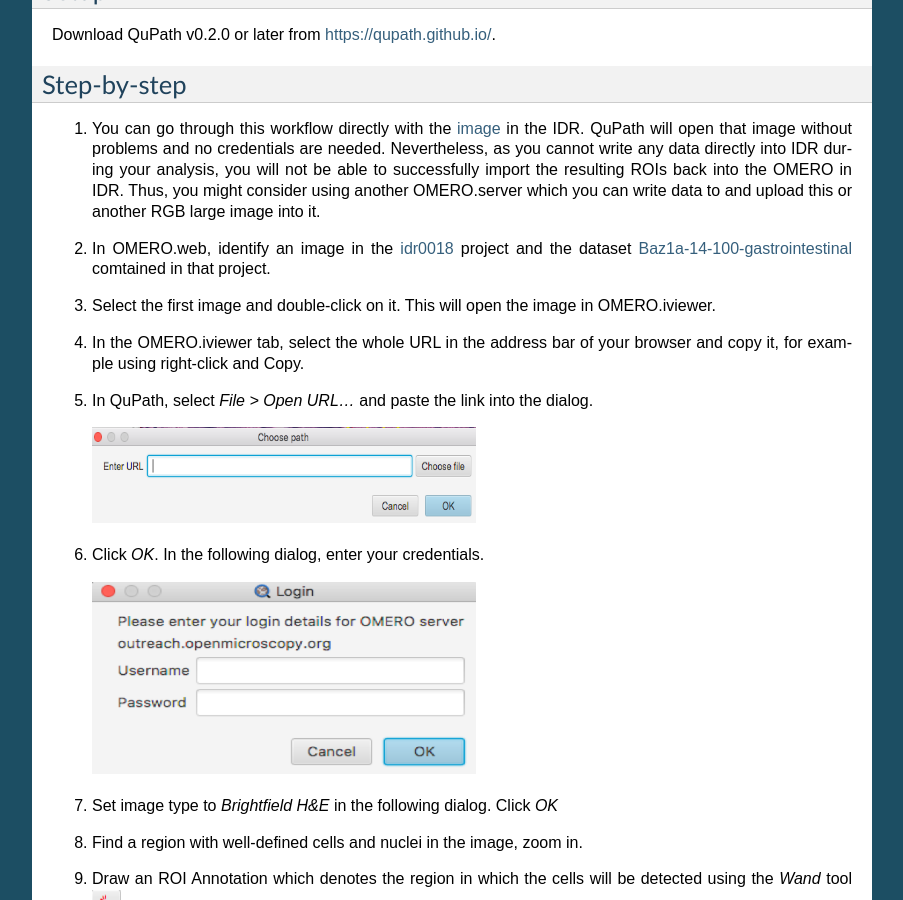
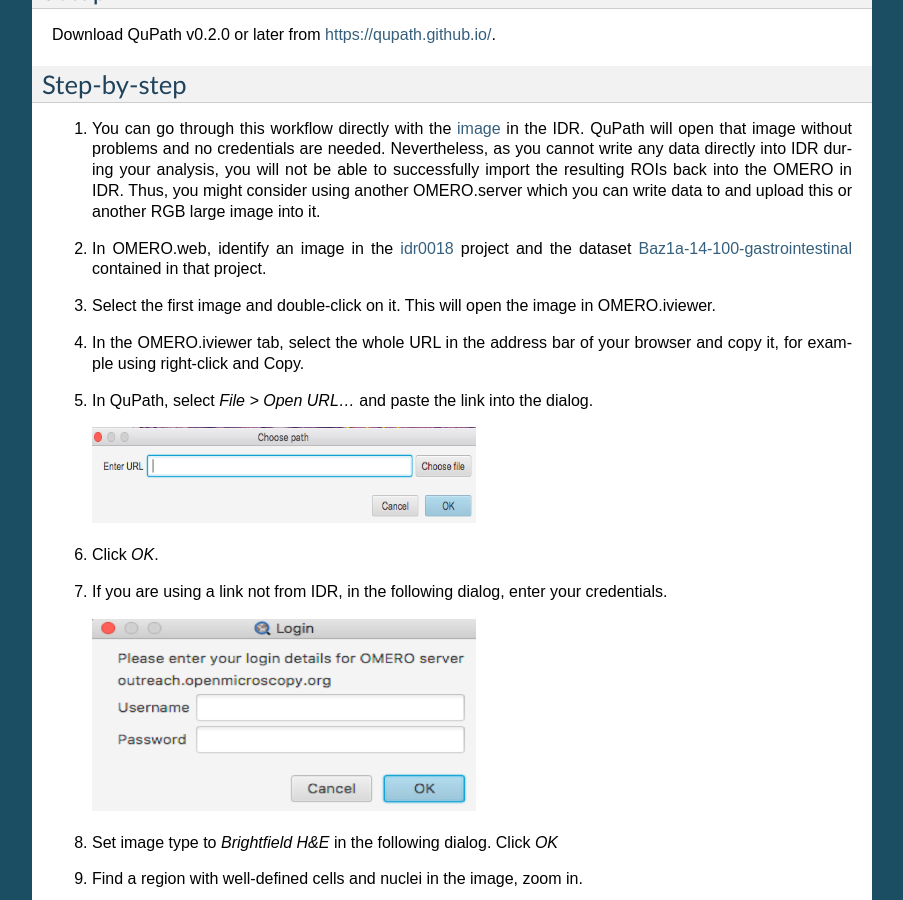
Before and after one commit to ome/omero-guide-qupath, a Sphinx documentation site: the page built from docs/qupath.rst, in a window 1280 px wide and 900 px high, scrolled down 637 px. Shown: the whole window, without its empty margins (198-1101 px from the left). Built offline with Sphinx 7.4.7, drawn with Linux system fonts in a browser that asks for light colours; some of the changed text lies outside the part shown.

Commit message:
clarify connect

```diff
--- a/docs/qupath.rst
+++ b/docs/qupath.rst
@@ -44,7 +44,7 @@
 
 #. You can go through this workflow directly with the `image <https://idr.openmicroscopy.org/webclient/?show=image-1920105>`_ in the IDR. QuPath will open that image without problems and no credentials are needed. Nevertheless, as you cannot write any data directly into IDR during your analysis, you will not be able to successfully import the resulting ROIs back into the OMERO in IDR. Thus, you might consider using another OMERO.server which you can write data to and upload this or another RGB large image into it.
 
-#. In OMERO.web, identify an image in the `idr0018 <https://idr.openmicroscopy.org/webclient/?show=project-101>`_ project and the dataset `Baz1a-14-100-gastrointestinal <https://idr.openmicroscopy.org/webclient/?show=dataset-373>`_ comtained in that project.
+#. In OMERO.web, identify an image in the `idr0018 <https://idr.openmicroscopy.org/webclient/?show=project-101>`_ project and the dataset `Baz1a-14-100-gastrointestinal <https://idr.openmicroscopy.org/webclient/?show=dataset-373>`_ contained in that project.
 
 #. Select the first image and double-click on it. This will open the image in OMERO.iviewer.
 
@@ -54,7 +54,9 @@
 
    |image0|
 
-#. Click *OK*. In the following dialog, enter your credentials.
+#. Click *OK*.
+
+#. If you are using a link not from IDR, in the following dialog, enter your credentials.
 
    |image1|
 
@@ -76,7 +78,7 @@
 
    |image5|
 
-#. Note: You can save the results locally by clicking *Save* in the bottom right of the *Detection results table*.
+#. Note: You can save the results locally by clicking *Save* in the bottom right of the *Detection results table*. If you are using your own server, you can upload the results and link them to the Image.
 
 #. In the following steps, we will show how to convert the ROIs your just created in QuPath into OMERO ROIs and attach them to the image in OMERO.
 
```
